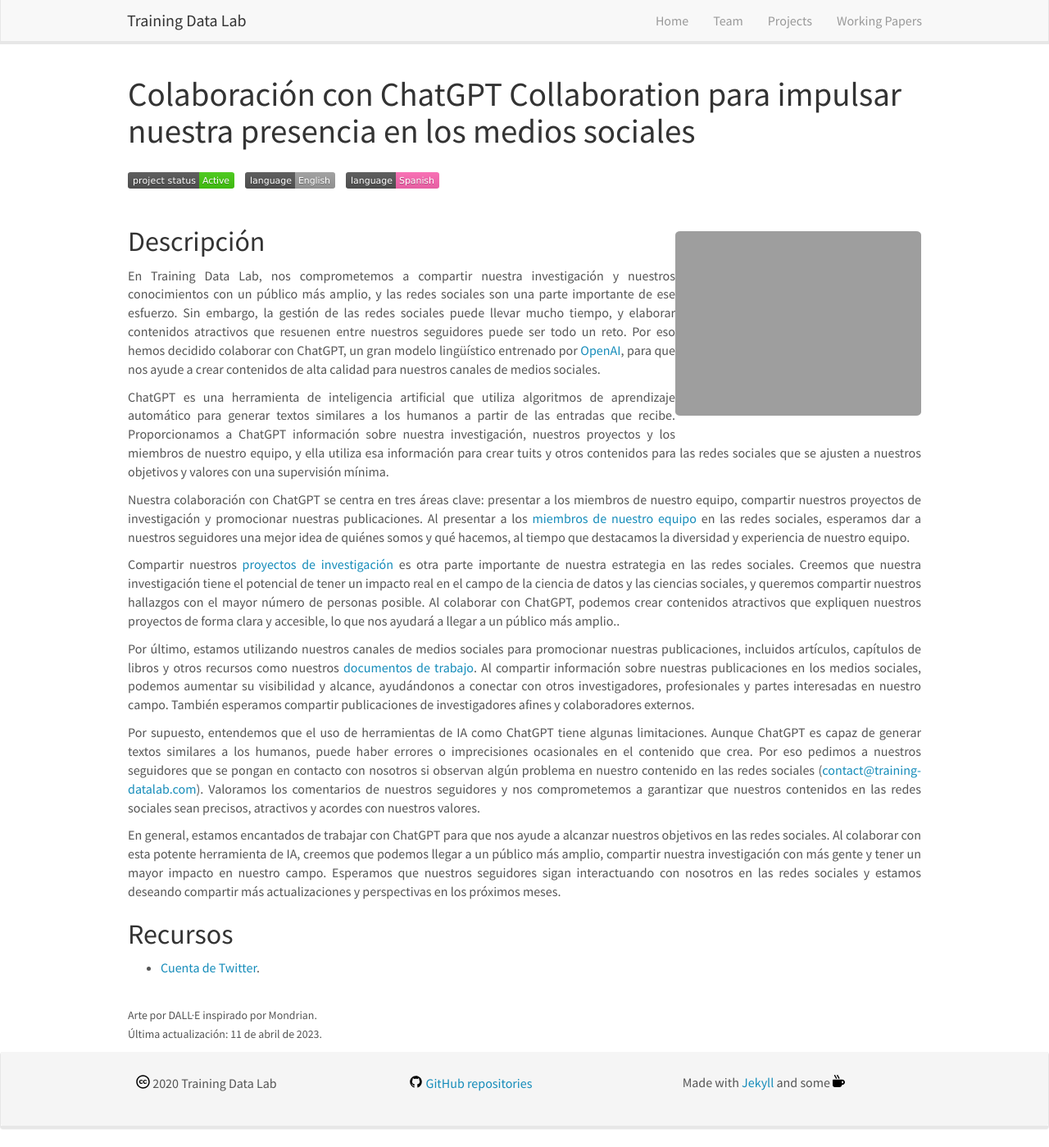
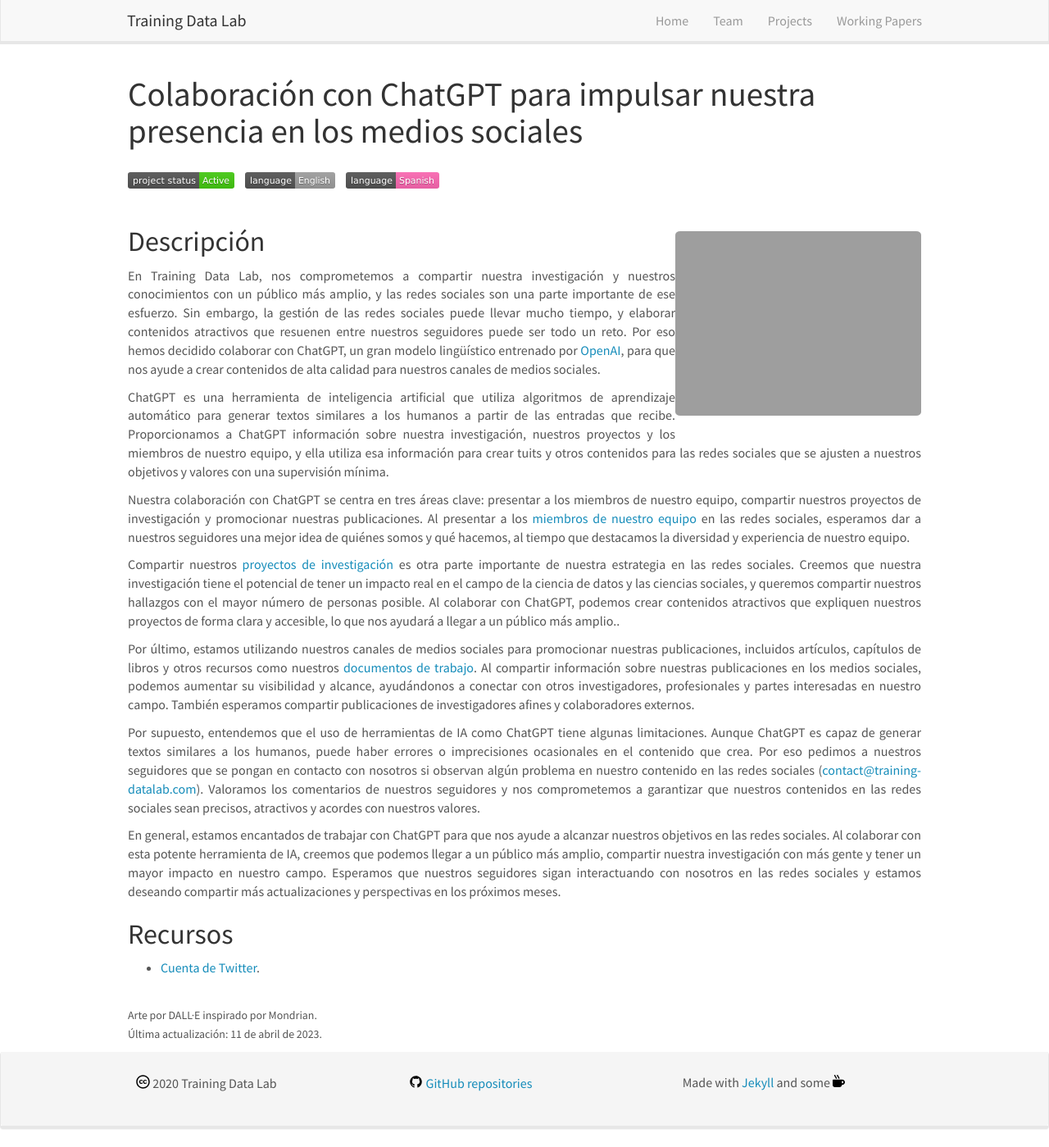
Before and after one commit to training-datalab/old-training-datalab.com, a Jekyll site: the page built from _pages/chatgpt-social-media-spanish.md, in a window 1280 px wide and 1399 px high. Shown: the whole window at 82% size. Built offline with Jekyll 4.4.1, drawn with Linux system fonts in a browser that asks for light colours; nearby versions of some CDN libraries.

Commit message:
Update chatgpt-social-media-spanish.md

```diff
--- a/_pages/chatgpt-social-media-spanish.md
+++ b/_pages/chatgpt-social-media-spanish.md
@@ -6,7 +6,7 @@
 permalink: /projects/chatgpt-social-media-spanish
 ---
 
-# Colaboración con ChatGPT Collaboration para impulsar nuestra presencia en los medios sociales
+# Colaboración con ChatGPT para impulsar nuestra presencia en los medios sociales
 
 ![Project Status: Active]({{ site.url }}{{ site.baseurl }}/badges/project_status/project_active.svg) &nbsp;&nbsp; [![English]({{ site.url }}{{ site.baseurl }}/badges/lang/english_inactive.svg)](https://training-datalab.com/projects/chatgpt-social-media) &nbsp;&nbsp; [![Spanish]({{ site.url }}{{ site.baseurl }}/badges/lang/spanish.svg)](https://training-datalab.com/projects/chatgpt-social-media-spanish)
 
```
